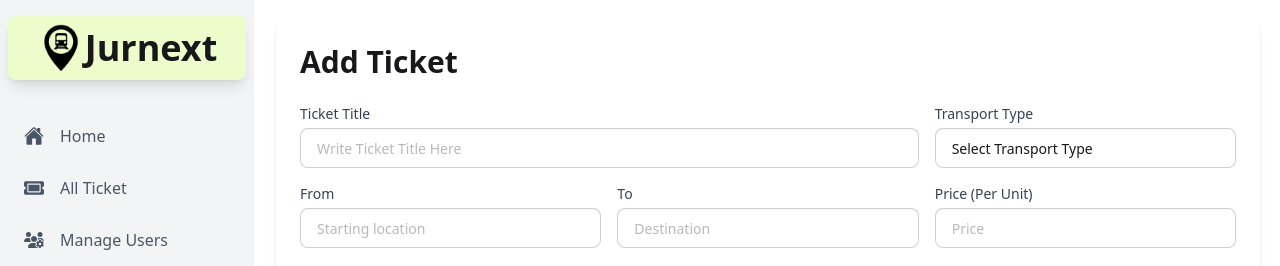
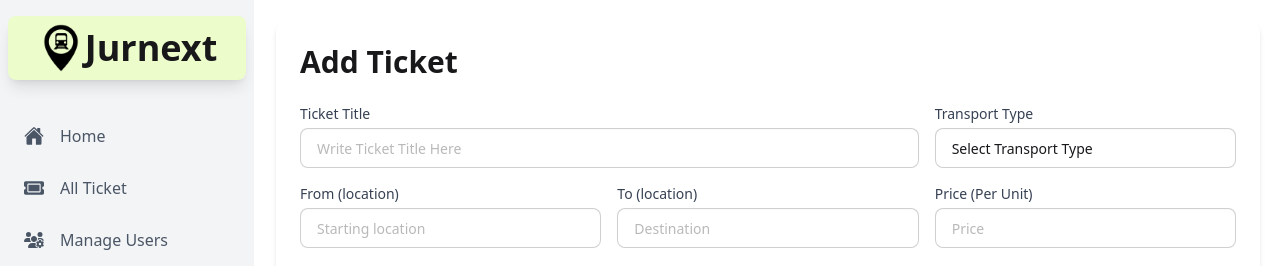
Before and after one commit to mahadi40011/Jurnext-1-Frontend, a React (Vite) app: page /dashboard/add-ticket in a window 1280 px wide. Shown: the top 266 px of the page. Built offline with nearby package versions, Linux system fonts and the light colour scheme; no server answers; sample sign-in values are in the browser's storage.

Commit message:
Some design change

```diff
--- a/src/components/Dashboard/Forms/AddTicketForm.jsx
+++ b/src/components/Dashboard/Forms/AddTicketForm.jsx
@@ -74,6 +74,7 @@ const AddTicketForm = () => {
         vendor: { name: user?.displayName, email: user?.email },
         image: imageURL,
         perks,
+        status: "pending"
       };
 
       await mutateAsync(ticketData);
@@ -131,7 +132,7 @@ const AddTicketForm = () => {
 
           {/* From */}
           <div>
-            <label className="label">From</label>
+            <label className="label">From (location)</label>
             <input
               {...register("from", { required: "Location is Required" })}
               className="input placeholder:opacity-60"
@@ -142,7 +143,7 @@ const AddTicketForm = () => {
 
           {/* To */}
           <div>
-            <label className="label">To</label>
+            <label className="label">To (location)</label>
             <input
               {...register("to", { required: "Location is Required" })}
               className="input placeholder:opacity-60"
--- a/src/components/Shared/Cards/BookedTicketCard.jsx
+++ b/src/components/Shared/Cards/BookedTicketCard.jsx
@@ -59,10 +59,12 @@ const BookedTicketCard = ({ ticket }) => {
           Departure: {dayjs(`${date} ${time}`).format("DD MMM YYYY, HH:mm")}
         </p>
         <p className="text-sm">Quantity: {quantity}</p>
-        <p className="text-sm font-medium">Total: ${totalPrice}</p>
+        <p className="text-sm font-medium">Total Price: ${totalPrice}</p>
         <p className="text-sm font-semibold">Status: {status}</p>
         {status !== "rejected" && status !== "paid" && !departurePassed && (
-          <p className="text-sm text-red-500">Countdown: {timeLeft}</p>
+          <p className="text-sm ">
+            Countdown: <span className="text-red-500">{timeLeft}</span>
+          </p>
         )}
 
         {/* Pay Now Button */}
```
